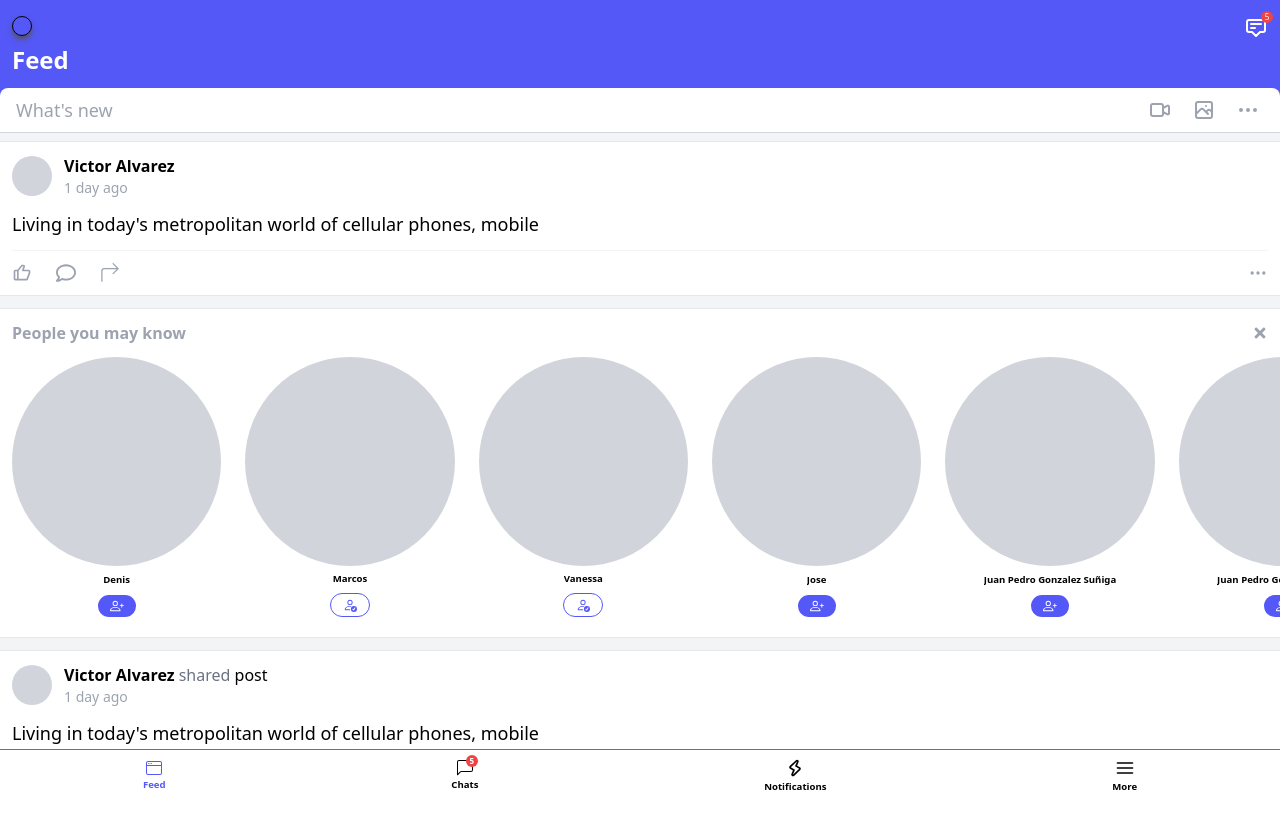
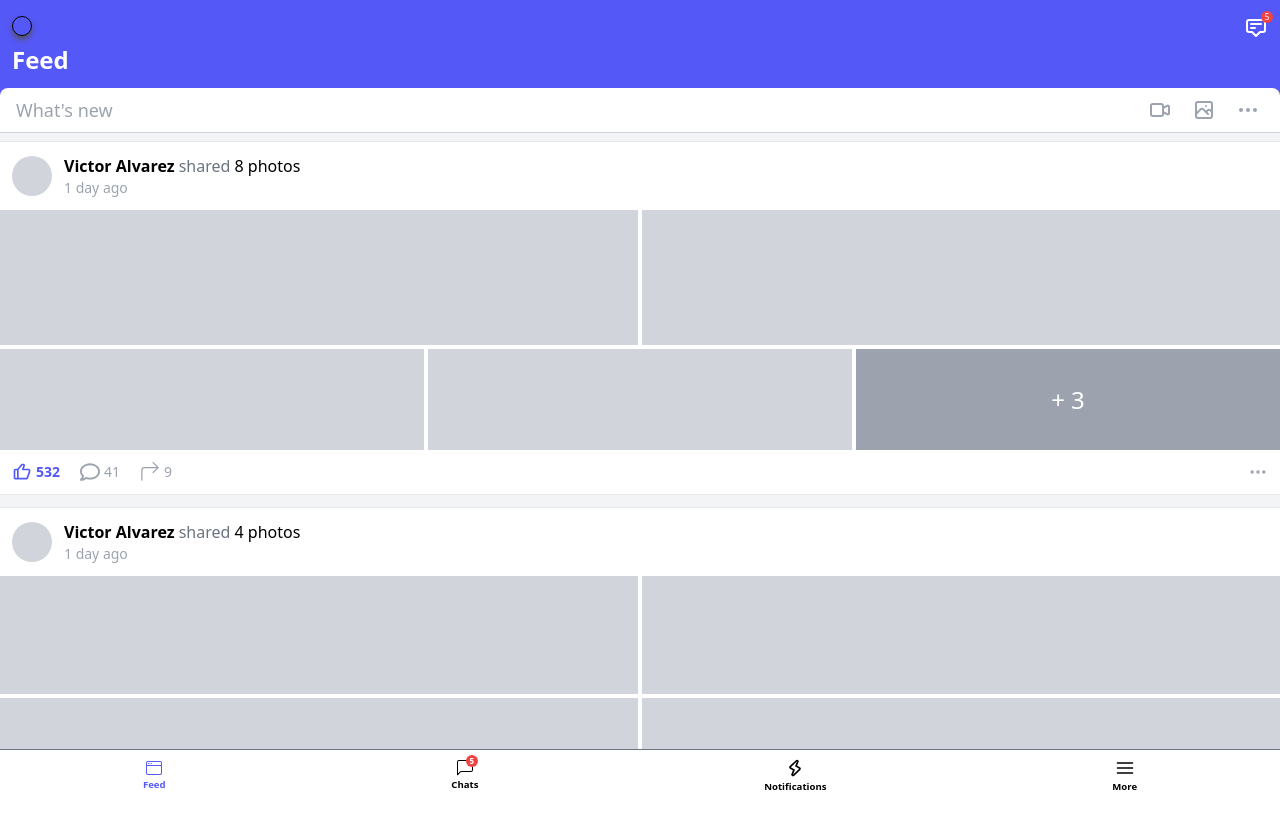
Before and after one commit to Lebim01/template-social-network, a Next.js app: page / in a window 1280 px wide. Shown: the top 828 px of the page. Built offline with nearby package versions, Linux system fonts and the light colour scheme.

Commit message:
gallery cards

```diff
--- /dev/null
+++ b/src/components/common/CardsPosts/SharedLink/index.jsx
@@ -0,0 +1,42 @@
+import CardActions from "../common/CardActions";
+import CardHeader from "../common/CardHeader";
+import SharedLink from "./sharedLink";
+
+const SharedCardLink = ({
+  owner_photo,
+  owner_name,
+  time_ago,
+  body_text,
+  likes_count,
+  comments_count,
+  link,
+}) => {
+  return (
+    <div className="feed-card-no-p">
+      <div className="px-3 pt-3">
+        <CardHeader
+          owner_name={owner_name}
+          owner_photo={owner_photo}
+          time_ago={time_ago}
+          customText={
+            <span>
+              <span className="font-bold">{owner_name}</span>{" "}
+              <span className="text-gray-500">shared</span>{" "}
+              <span className="">link</span>
+            </span>
+          }
+        />
+      </div>
+      <div className="px-3 text-lg">{body_text}</div>
+      <SharedLink link={link} />
+      <div className="px-3 pb-3">
+        <CardActions
+          likes_count={likes_count}
+          comments_count={comments_count}
+        />
+      </div>
+    </div>
+  );
+};
+
+export default SharedCardLink;
--- /dev/null
+++ b/src/components/common/CardsPosts/SharedLink/sharedLink.jsx
@@ -0,0 +1,29 @@
+import Link from "next/link";
+import { TiFlashOutline } from "react-icons/ti";
+
+const SharedLink = ({ link }) => {
+  return (
+    <div className="">
+      <div className="h-32 w-full bg-gray-300"></div>
+      <div className="bg-gray-100 p-3">
+        <span className="max-lines-2 inline-block font-bold leading-snug">
+          Robinhood rolls out zero-fee crypto trading as it hits 4M users
+        </span>
+        <span className="text-md max-lines-3 mt-1 inline-block leading-none text-gray-500">
+          Google’s YouTube TV app has received a recent update that allows for
+          picture-in-picture on Android phones running Nougat or Oreo.
+        </span>
+        <Link href={link} passHref>
+          <a target="_blank">
+            <span className="mt-2 flex gap-1 text-primary">
+              <TiFlashOutline className="h-6 w-6 rounded-full bg-primary p-1 text-white" />
+              Read more
+            </span>
+          </a>
+        </Link>
+      </div>
+    </div>
+  );
+};
+
+export default SharedLink;
--- /dev/null
+++ b/src/components/common/CardsPosts/SharedMedia/index.jsx
@@ -0,0 +1,44 @@
+import CardActions from "../common/CardActions";
+import CardHeader from "../common/CardHeader";
+import SharedMedia from "./sharedMedia";
+
+const SharedCardMedia = ({
+  owner_photo,
+  owner_name,
+  time_ago,
+  likes_count,
+  comments_count,
+  shared_count,
+  liked,
+  files,
+}) => {
+  return (
+    <div className="feed-card-no-p">
+      <div className="px-3 pt-3">
+        <CardHeader
+          owner_name={owner_name}
+          owner_photo={owner_photo}
+          time_ago={time_ago}
+          customText={
+            <span>
+              <span className="font-bold">{owner_name}</span>{" "}
+              <span className="text-gray-500">shared</span>{" "}
+              <span className="">{files.length} photos</span>
+            </span>
+          }
+        />
+      </div>
+      <SharedMedia files={files} />
+      <div className="px-3 pb-3">
+        <CardActions
+          likes_count={likes_count}
+          comments_count={comments_count}
+          shared_count={shared_count}
+          liked={liked}
+        />
+      </div>
+    </div>
+  );
+};
+
+export default SharedCardMedia;
--- /dev/null
+++ b/src/components/common/CardsPosts/SharedMedia/sharedMedia.jsx
@@ -0,0 +1,38 @@
+import { useMemo } from "react";
+
+const SharedMedia = ({ files = [] }) => {
+  const gridTemplate = useMemo(() => {
+    if (files.length === 1) {
+      return "grid-cols-1";
+    }
+    if (files.length === 2) {
+      return "grid-cols-2";
+    }
+    if (files.length === 3) {
+      return "grid-gallery-3";
+    }
+    if (files.length === 4) {
+      return "grid-cols-2 grid-rows-2";
+    }
+    return "grid-gallery-5";
+  }, [files.length]);
+
+  return (
+    <div className={`grid h-60 gap-1 ${gridTemplate}`}>
+      {files.slice(0, 5).map((f, index) => {
+        const showMoreItems = index === 4 && files.length > 5;
+        return (
+          <div key={index} className="relative bg-gray-300">
+            {showMoreItems && (
+              <div className="font-white absolute flex h-full w-full items-center justify-center bg-gray-400 text-2xl text-white">
+                + {files.length - 5}
+              </div>
+            )}
+          </div>
+        );
+      })}
+    </div>
+  );
+};
+
+export default SharedMedia;
--- a/src/components/common/CardsPosts/common/CardActions.jsx
+++ b/src/components/common/CardsPosts/common/CardActions.jsx
@@ -3,11 +3,15 @@ import { BiLike } from "react-icons/bi";
 import { FaRegComment } from "react-icons/fa";
 import { BsArrow90DegRight } from "react-icons/bs";
 
-const CardActions = ({ likes_count, comments_count }) => {
+const CardActions = ({ likes_count, comments_count, shared_count, liked }) => {
   return (
     <div className="flex">
       <div className="flex flex-1 gap-5">
-        <div className="flex items-center gap-1 text-gray-400">
+        <div
+          className={`flex items-center gap-1 ${
+            liked ? "font-bold text-primary" : "text-gray-400"
+          }`}
+        >
           <BiLike className="h-5 w-5" />
           <span className="text-sm">{likes_count || null}</span>
         </div>
@@ -15,7 +19,10 @@ const CardActions = ({ likes_count, comments_count }) => {
           <FaRegComment className="h-5 w-5" />
           <span className="text-sm">{comments_count || null}</span>
         </div>
-        <BsArrow90DegRight className="h-5 w-5 text-gray-400" />
+        <div className="flex items-center gap-1 text-gray-400">
+          <BsArrow90DegRight className="h-5 w-5" />
+          <span className="text-sm">{shared_count || null}</span>
+        </div>
       </div>
       <div>
         <HiOutlineDotsHorizontal className="h-5 w-5 text-gray-400" />
--- a/src/components/layout/feed/index.jsx
+++ b/src/components/layout/feed/index.jsx
@@ -3,10 +3,63 @@ import PeopleMayKnow from "components/common/PeopleMayKnow";
 import SharedCardPost from "components/common/CardsPosts/SharedPost";
 import FooterNavigationBar from "components/common/FooterNavigationBar";
 import Header from "./header";
+import SharedCardLink from "components/common/CardsPosts/SharedLink";
+import SharedCardMedia from "components/common/CardsPosts/SharedMedia";
 
 const Body = () => {
   return (
     <div className="flex flex-col gap-3 overflow-auto pb-3">
+      <SharedCardMedia
+        owner_name="Victor Alvarez"
+        time_ago="1 day ago"
+        likes_count={532}
+        liked
+        comments_count={41}
+        shared_count={9}
+        files={[1, 2, 3, 4, 5, 6, 7, 8]}
+      />
+      <SharedCardMedia
+        owner_name="Victor Alvarez"
+        time_ago="1 day ago"
+        likes_count={532}
+        liked
+        comments_count={41}
+        shared_count={9}
+        files={[1, 2, 3, 4]}
+      />
+      <SharedCardMedia
+        owner_name="Victor Alvarez"
+        time_ago="1 day ago"
+        likes_count={532}
+        liked
+        comments_count={41}
+        shared_count={9}
+        files={[1, 2, 3]}
+      />
+      <SharedCardMedia
+        owner_name="Victor Alvarez"
+        time_ago="1 day ago"
+        likes_count={532}
+        liked
+        comments_count={41}
+        shared_count={9}
+        files={[1, 2]}
+      />
+      <SharedCardMedia
+        owner_name="Victor Alvarez"
+        time_ago="1 day ago"
+        likes_count={532}
+        liked
+        comments_count={41}
+        shared_count={9}
+        files={[1]}
+      />
+      <SharedCardLink
+        body_text={"Watch this link"}
+        owner_name="Victor Alvarez"
+        time_ago="1 day ago"
+        link="https://google.com"
+      />
       <CardPost
         body_text={
           "Living in today's metropolitan world of cellular phones, mobile"
@@ -30,27 +83,6 @@ const Body = () => {
           time_ago: "1 day ago",
         }}
       />
-      <CardPost
-        body_text={
-          "Living in today's metropolitan world of cellular phones, mobile"
-        }
-        owner_name="Victor Alvarez"
-        time_ago="1 day ago"
-      />
-      <CardPost
-        body_text={
-          "Living in today's metropolitan world of cellular phones, mobile"
-        }
-        owner_name="Victor Alvarez"
-        time_ago="1 day ago"
-      />
-      <CardPost
-        body_text={
-          "Living in today's metropolitan world of cellular phones, mobile"
-        }
-        owner_name="Victor Alvarez"
-        time_ago="1 day ago"
-      />
     </div>
   );
 };
--- a/styles/globals.css
+++ b/styles/globals.css
@@ -3,9 +3,9 @@
 @tailwind utilities;
 
 .feed-card {
-  @apply bg-white p-3 flex flex-col gap-3 border-y border-y-gray-200;
+  @apply relative flex flex-col gap-3 border-y border-y-gray-200 bg-white p-3;
 }
 
 .feed-card-no-p {
-  @apply bg-white flex flex-col gap-3 border-y border-y-gray-200;
+  @apply flex flex-col gap-3 border-y border-y-gray-200 bg-white;
 }
--- a/styles/utils-classes.scss
+++ b/styles/utils-classes.scss
@@ -15,3 +15,31 @@
 .flex-0-auto {
   flex: 0 0 auto;
 }
+
+.grid-gallery-3 {
+  grid-template-columns: auto auto auto;
+
+  & :nth-child(1) {
+    grid-row: 2 span;
+    grid-column: 2 span;
+  }
+}
+
+.grid-gallery-5 {
+  grid-template-columns: auto auto auto auto auto auto;
+  grid-template-rows: auto auto auto auto auto auto;
+
+  & > div {
+    grid-column: 2 span;
+    grid-row: 3 span;
+  }
+
+  & :nth-child(1) {
+    grid-row: 4 span;
+    grid-column: 3 span;
+  }
+  & :nth-child(2) {
+    grid-row: 4 span;
+    grid-column: 3 span;
+  }
+}
```
Lines whose indentation alone changed are shown as unchanged.
